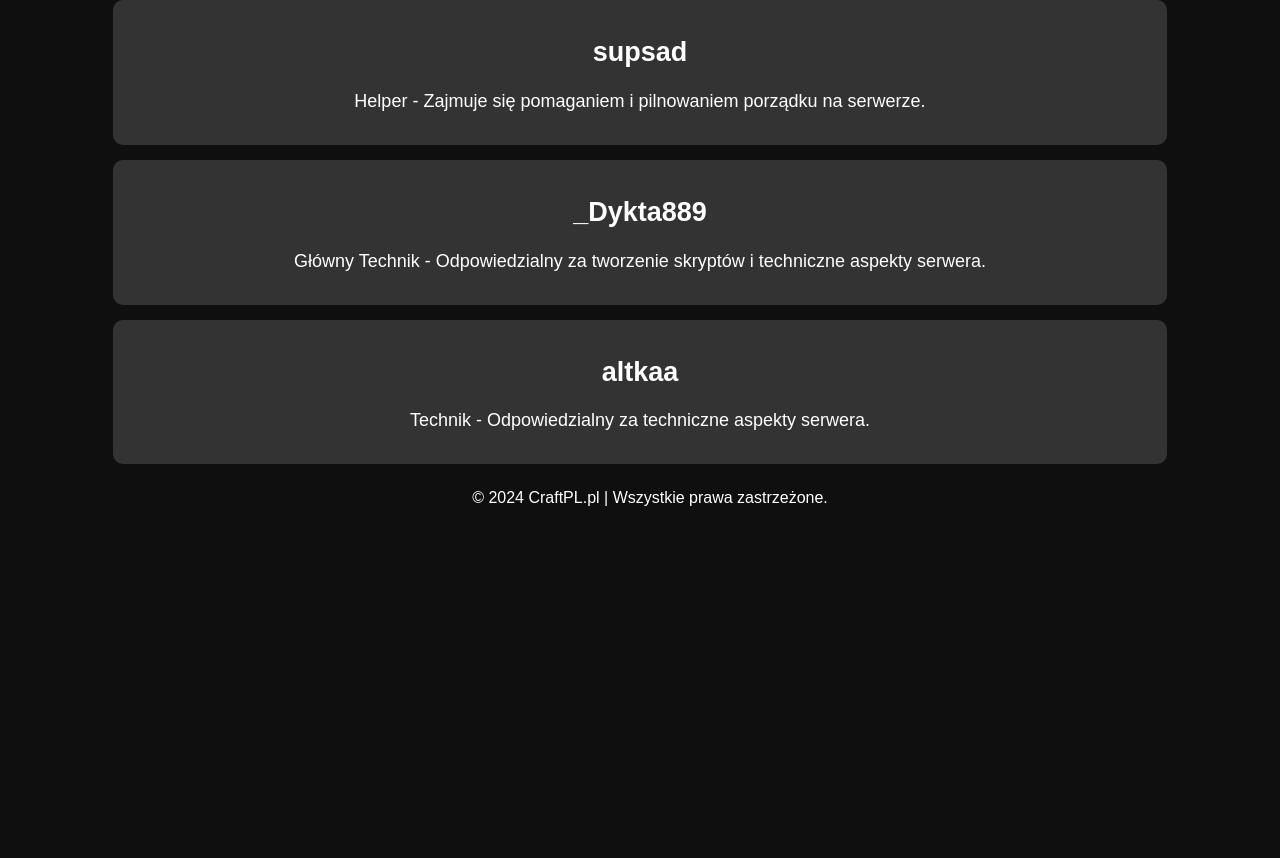
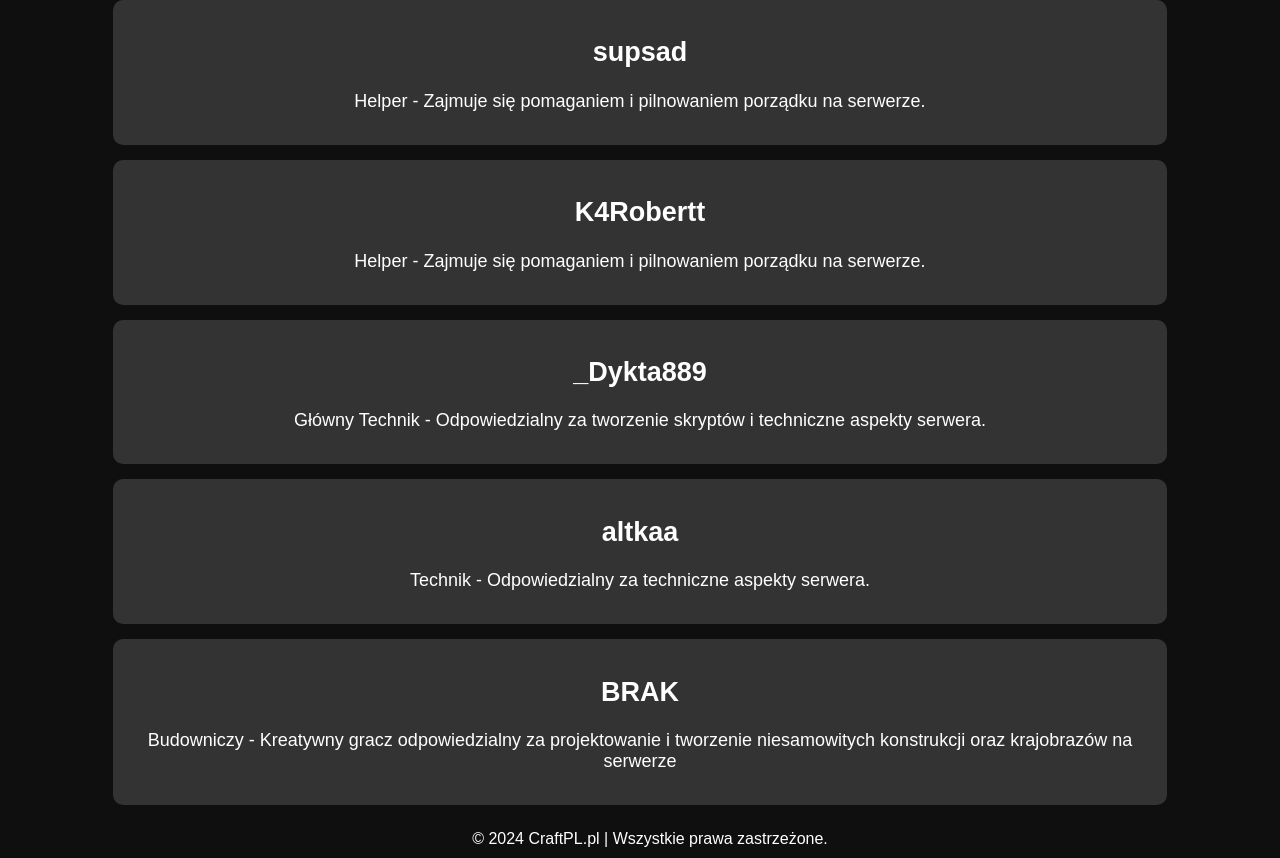
Before and after one commit to Owczaxxx/craftpl.github.io, a plain HTML site: page administracja.html in a window 1280 px wide. Shown: the part 1406-2264 px from the top of the page. Before the commit the page ends 1923 px from the top, so only its background shows below. Drawn offline with Linux system fonts and the light colour scheme.

Commit message:
Update administracja.html

```diff
--- a/administracja.html
+++ b/administracja.html
@@ -94,6 +94,11 @@
             </div>
 
             <div class="admin-member">
+                <h2>K4Robertt</h2>
+                <p>Helper - Zajmuje się pomaganiem i pilnowaniem porządku na serwerze.</p>
+            </div>
+
+            <div class="admin-member">
                 <h2>_Dykta889</h2>
                 <p>Główny Technik - Odpowiedzialny za tworzenie skryptów i techniczne aspekty serwera.</p>
             </div>
@@ -102,6 +107,10 @@
                 <h2>altkaa</h2>
                 <p>Technik - Odpowiedzialny za techniczne aspekty serwera.</p>
             </div>
+
+            <div class="admin-member">
+                <h2>BRAK</h2>
+                <p>Budowniczy - Kreatywny gracz odpowiedzialny za projektowanie i tworzenie niesamowitych konstrukcji oraz krajobrazów na serwerze</p>
         </section>
     </main>
 
```
